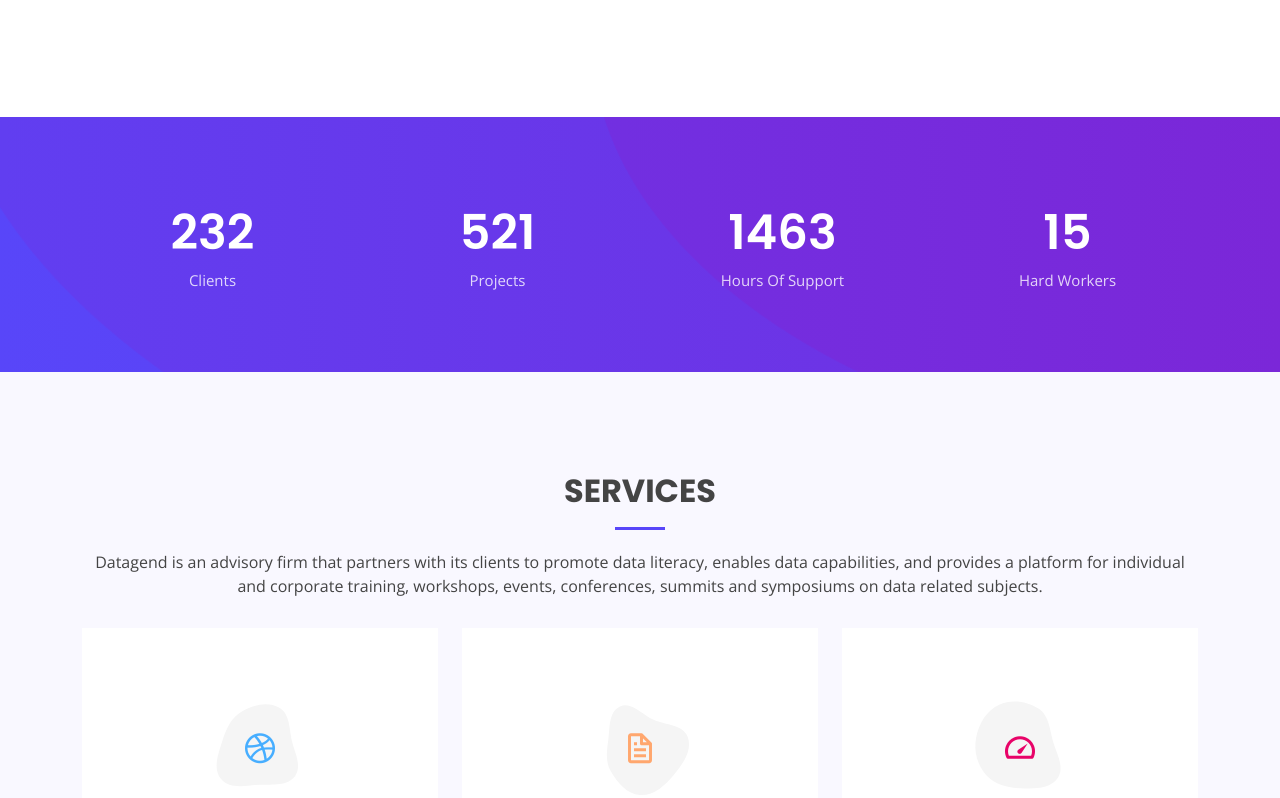
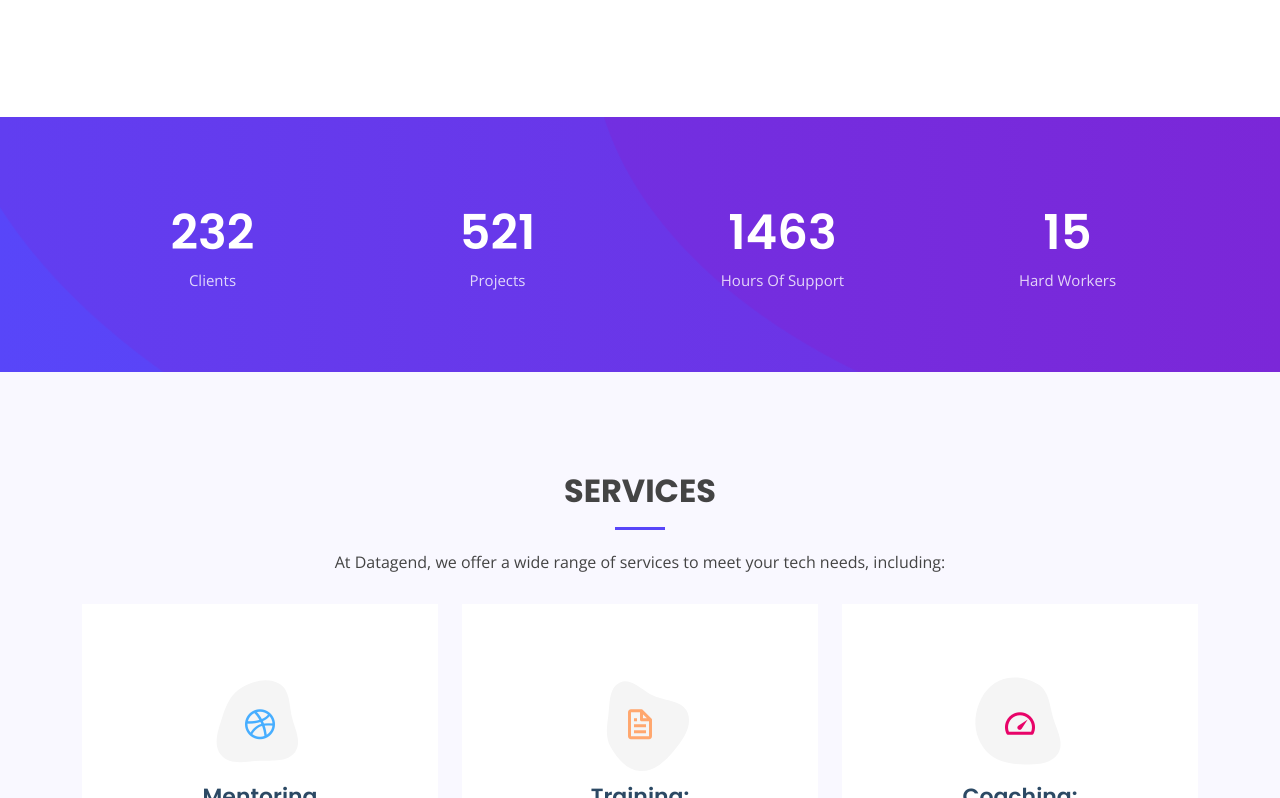
Before and after one commit to Datagend/Datagend-Website, a plain HTML site: page index.html in a window 1280 px wide. Shown: the part 1285-2083 px from the top of the page. Drawn offline with nearby package versions, Linux system fonts and the light colour scheme.

Commit message:
fix: Update home screen

```diff
--- a/index.html
+++ b/index.html
@@ -67,7 +67,7 @@
       <div class="row justify-content-center">
         <div class="col-xl-5 col-lg-6 pt-3 pt-lg-0 order-2 order-lg-1 d-flex flex-column justify-content-center">
           <h1>Better Digital Experience</h1>
-          <h2>We are team of talented Tech Enthousiast</h2>
+          <h2>Datagend is an advisory firm that partners with its clients to promote data literacy, enables data capabilities, and provides a platform for individual and corporate training, workshops, events, conferences, summits and symposiums on data related subjects.</h2>
           <div><a href="#about" class="btn-get-started scrollto">Get Started</a></div>
         </div>
         <div class="col-xl-4 col-lg-6 order-1 order-lg-2 hero-img" data-aos="zoom-in" data-aos-delay="150">
@@ -142,7 +142,9 @@
 
         <div class="section-title">
           <h2>Services</h2>
-          <p>Datagend is an advisory firm that partners with its clients to promote data literacy, enables data capabilities, and provides a platform for individual and corporate training, workshops, events, conferences, summits and symposiums on data related subjects.</p>
+          <p>
+            At Datagend, we offer a wide range of services to meet your tech needs, including:
+          </p>
         </div>
 
         <div class="row gy-4">
```
